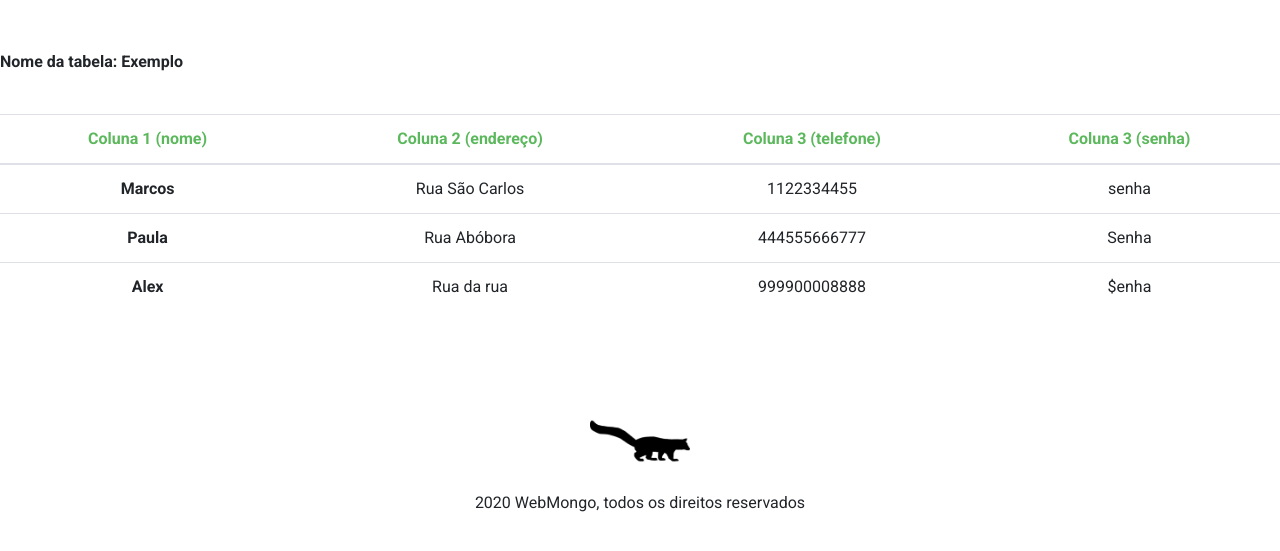
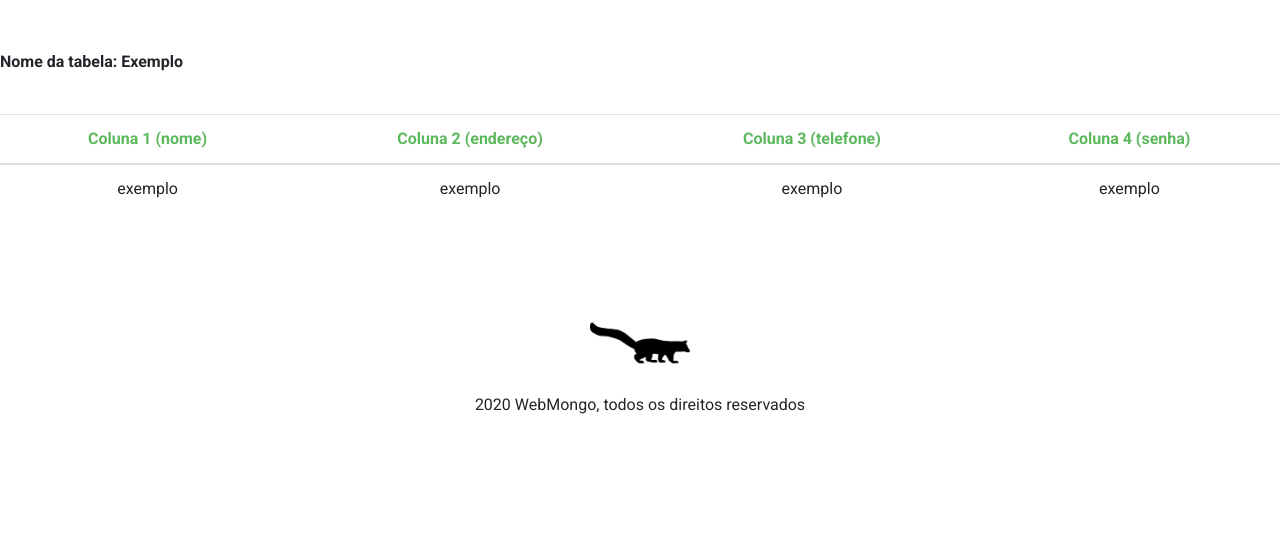
Before and after one commit to derek-alves/WebMongo, a PHP site: page /select.php in a window 1280 px wide. Shown: the part 78-629 px from the top of the page. Run offline with PHP 8.4, Linux system fonts and the light colour scheme.

Commit message:
Ajustes select

```diff
--- a/WebMongoAccess/view/select.php
+++ b/WebMongoAccess/view/select.php
@@ -29,38 +29,22 @@
 		<table class="table" style="text-align: center;">
   			<thead style="color: #5cb85c;">
     			<tr>
-      				<th scope="col">Coluna 1 (nome)</th>
-      				<th scope="col">Coluna 2 (endereço)</th>
-      				<th scope="col">Coluna 3 (telefone)</th>
-      				<th scope="col">Coluna 3 (senha)</th>
-   				 </tr>
+      				<th id="coluna1" scope="col">Coluna 1 (nome)</th>
+      				<th id="coluna2" scope="col">Coluna 2 (endereço)</th>
+      				<th id="coluna3"scope="col">Coluna 3 (telefone)</th>
+      				<th id="coluna4" scope="col">Coluna 4 (senha)</th>
+   				</tr>
+   				<tbody>
+   	 				<tr>
+      					<td id="dado1" scope="row">exemplo</td>
+      					<td id="dado2">exemplo</td>
+      					<td id="dado3">exemplo</td>
+      					<td id="dado4">exemplo</td>
+    				</tr>
+    			</tbody>
   			</thead>
-
-  			<tbody>
-    			<tr>
-      				<th scope="row">Marcos</th>
-      				<td>Rua São Carlos</td>
-      				<td>1122334455</td>
-      				<td>senha</td>
-    			</tr>
-
-   				 <tr>
-      				<th scope="row">Paula</th>
-      				<td>Rua Abóbora</td>
-      				<td>444555666777</td>
-     				<td>Senha</td>
-    			</tr>
-
-    			<tr>
-    				<th scope="row">Alex</th>
-      				<td>Rua da rua</td>
-      				<td>999900008888</td>
-      				<td>$enha</td>
-    			</tr>
-
-  			</tbody>
 		</table>
-	<!--Fim da tabela-->
+	    <!--Fim da table-->
 
 	</main>
 
```
